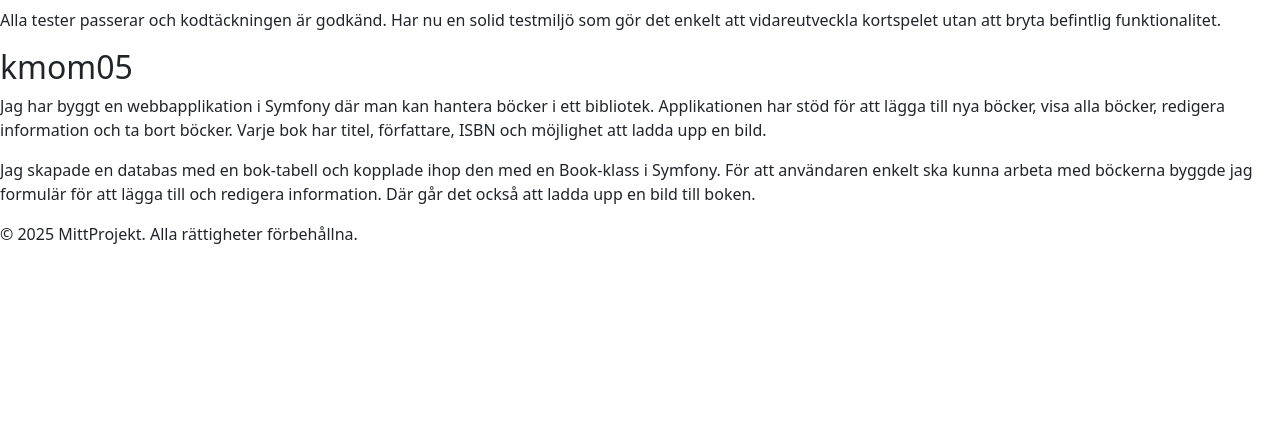
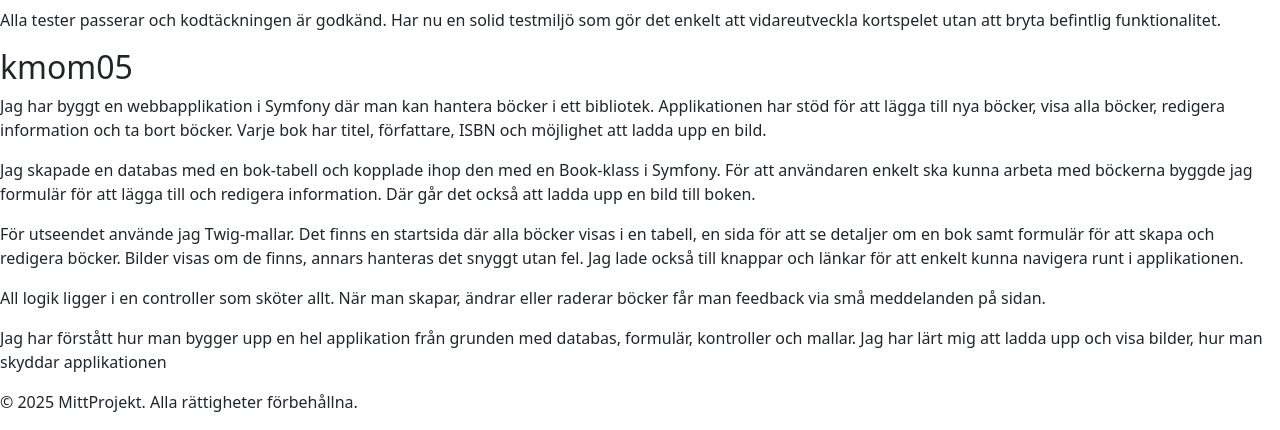
Before and after one commit to kamhaal/mvc, a Symfony app: template templates/report.html.twig in a window 1280 px wide. Shown: the part 2114-2544 px from the top of the page. Before the commit the page ends 2358 px from the top, so only its background shows below. Run offline with Twig, Linux system fonts and the light colour scheme; the template is opened without the code that fills it, so the values that code supplies are empty; some libraries are stand-ins or nearby versions.

Commit message:
uppdate kmom05

```diff
--- a/templates/report.html.twig
+++ b/templates/report.html.twig
@@ -133,4 +133,13 @@ det enkelt att vidareutveckla kortspelet utan att bryta befintlig funktionalitet
 Jag skapade en databas med en bok-tabell och kopplade ihop den med en Book-klass i Symfony. För att användaren enkelt ska kunna arbeta med böckerna byggde jag formulär för att lägga till och redigera information. Där går det också att ladda upp en bild till boken.
 </p>
 
+<p>
+För utseendet använde jag Twig-mallar. Det finns en startsida där alla böcker visas i en tabell, en sida för att se detaljer om en bok samt formulär för att skapa och redigera böcker. Bilder visas om de finns, annars hanteras det snyggt utan fel. Jag lade också till knappar och länkar för att enkelt kunna navigera runt i applikationen.
+</p>
+
+<p>
+All logik ligger i en controller som sköter allt. När man skapar, ändrar eller raderar böcker får man feedback via små meddelanden på sidan.
+</p>
+<p>Jag har förstått hur man bygger upp en hel applikation från grunden med databas, formulär, kontroller och mallar. Jag har lärt mig att ladda upp och visa bilder, hur man skyddar applikationen</p>
+
 {% endblock %}
```
